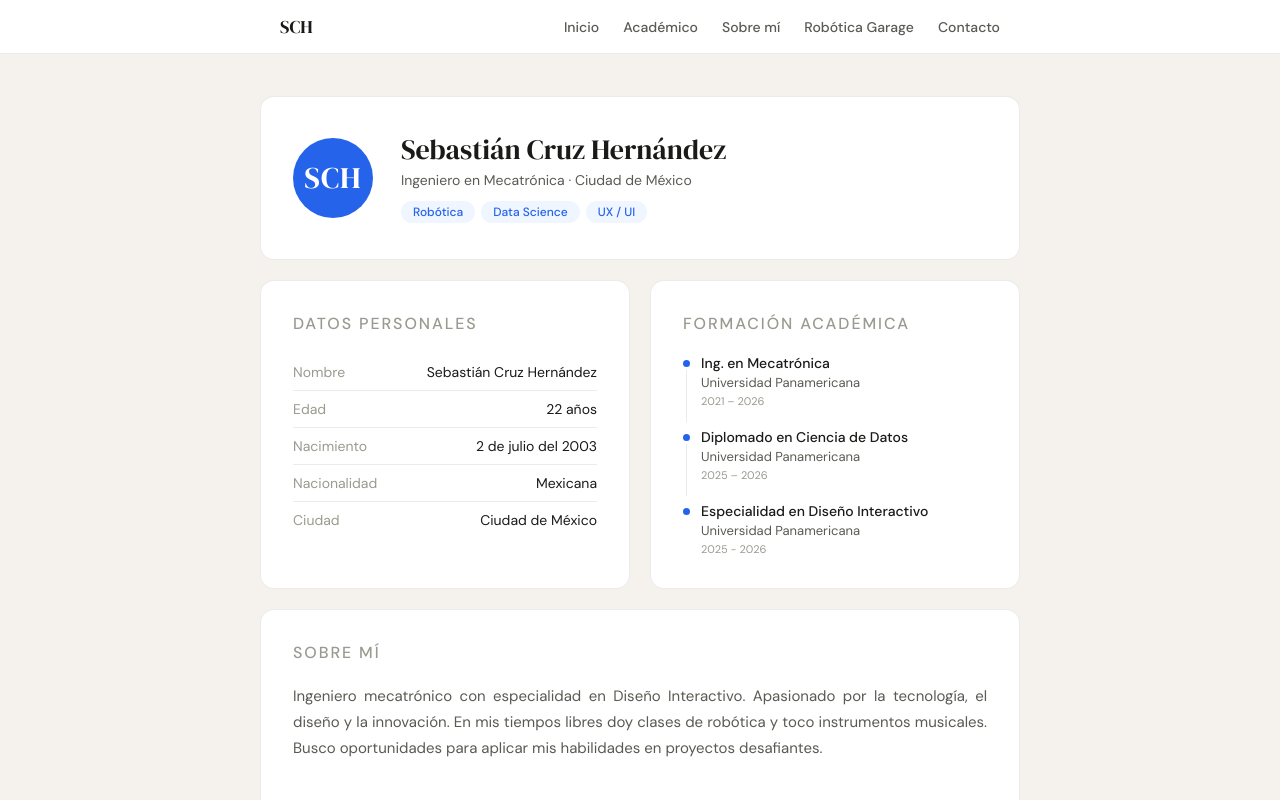
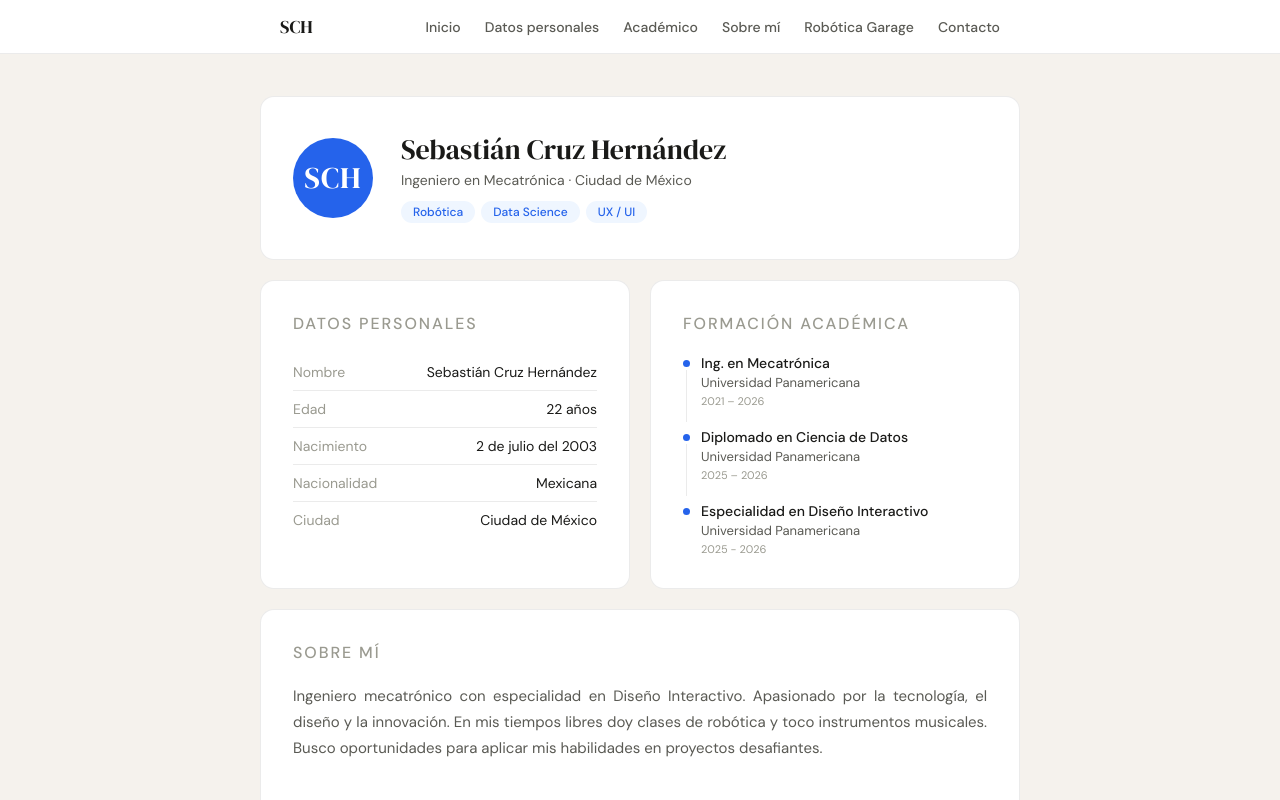
Before and after one commit to Sebs255-gif/Perfil, a React (Vite) app: page / in a window 1280 px wide. Shown: the top 800 px of the page. Built offline with nearby package versions, Linux system fonts and the light colour scheme.

Commit message:
Entrega Final

```diff
--- a/src/App.jsx
+++ b/src/App.jsx
@@ -71,6 +71,11 @@ export default function App() {
               </a>
             </li>
             <li>
+              <a href="#datos-personales" onClick={() => setMenuAbierto(false)}>
+                Datos personales
+              </a>
+            </li>
+            <li>
               <a href="#academico" onClick={() => setMenuAbierto(false)}>
                 Académico
               </a>
@@ -114,7 +119,7 @@ export default function App() {
 
         {/* ─── FILA: PERSONAL + CONTACTO ─────── */}
         <div className="grid2">
-          <div className="card">
+          <div className="card" id="datos-personales">
             <p className="card-label">Datos personales</p>
 
             <div className="info-row">
```
